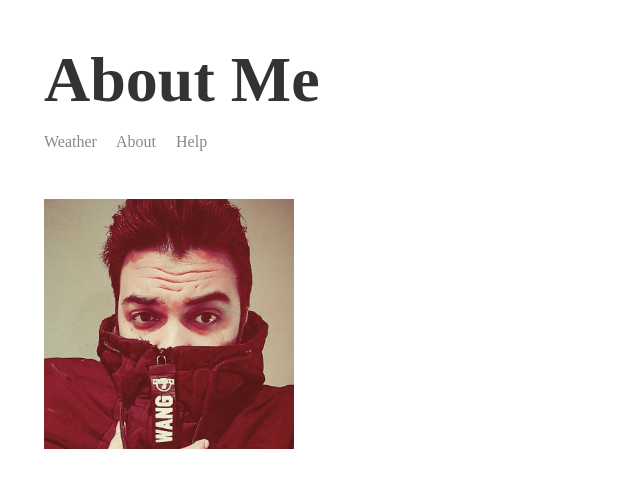
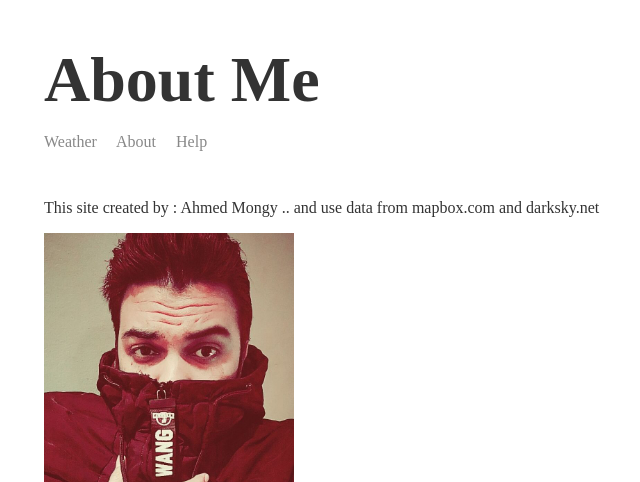
Before and after one commit to mongy92/nodejs-weather-website, a Node server app: page /about in a window 1280 px wide. Shown: the top 482 px of the page, without its empty margins (271-911 px from the left). Run offline with Node 20, Linux system fonts and the light colour scheme; some libraries are stand-ins or nearby versions.

Commit message:
about text

```diff
--- a/templates/views/about.hbs
+++ b/templates/views/about.hbs
@@ -10,6 +10,7 @@
 <body>
     <div class="main-content">
         {{>header}}
+        <p>This site created by : Ahmed Mongy .. and use data from mapbox.com and darksky.net </p>
         <img class="portrait" src="./img/me.jpg" />
     </div>
     {{>footer}}
```
